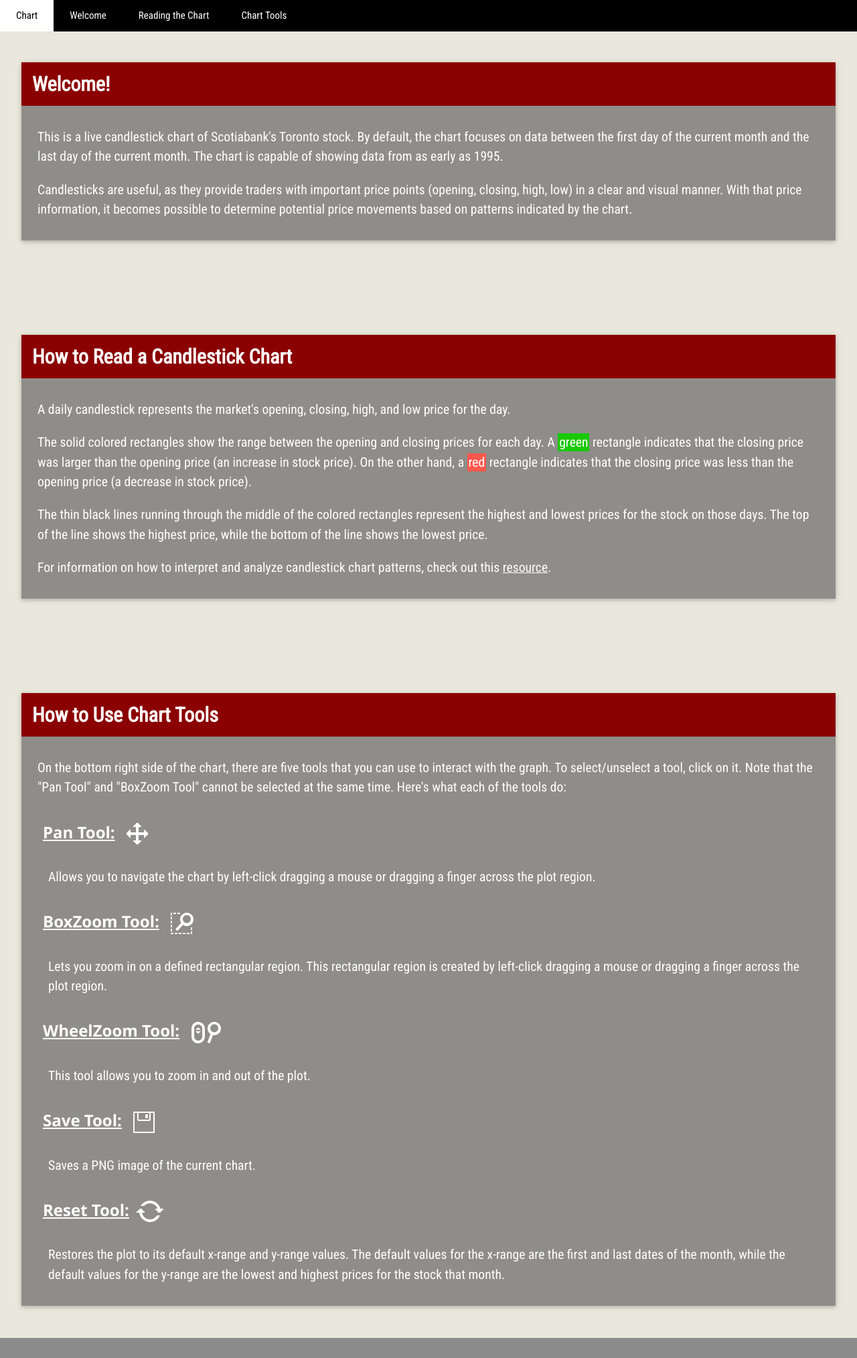
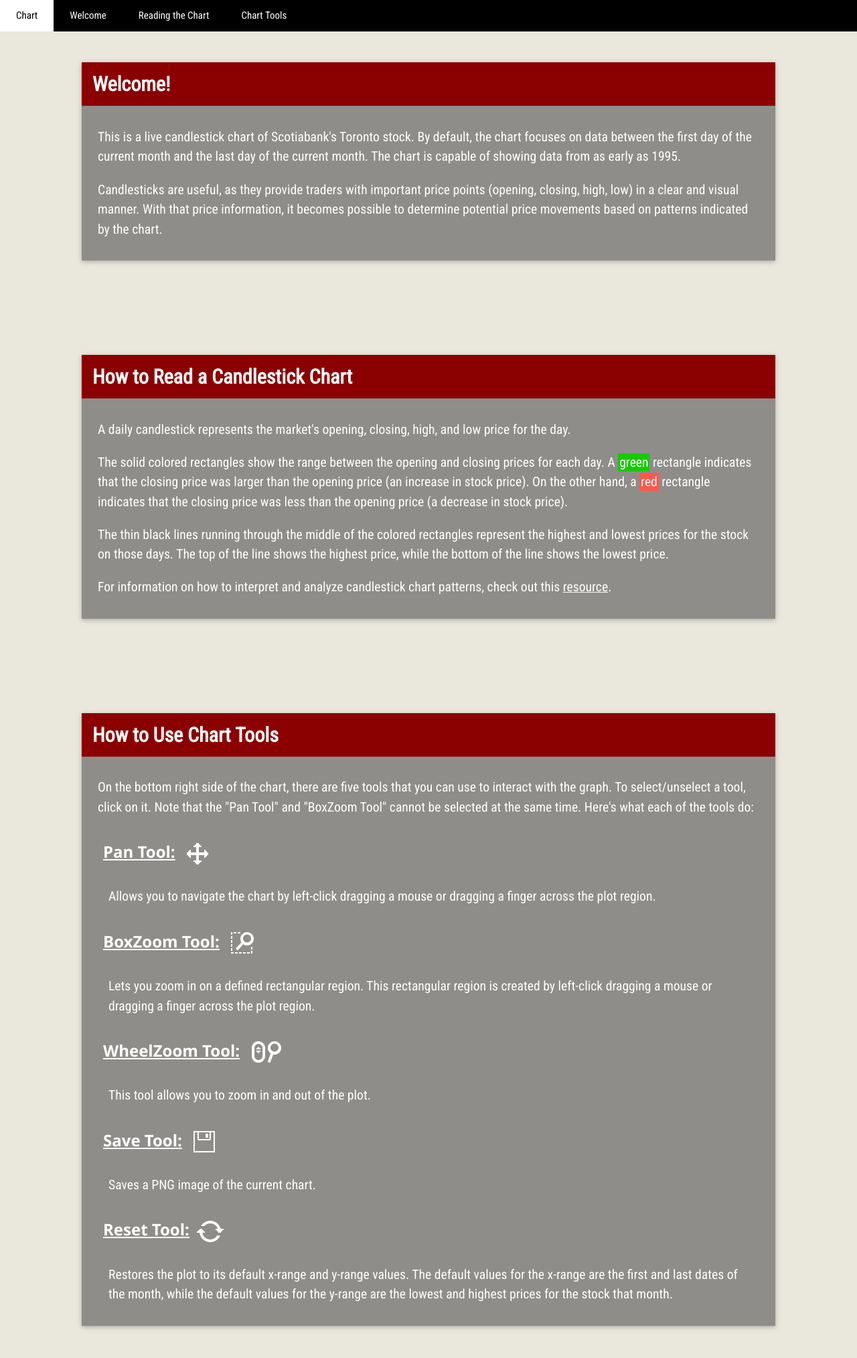
Before and after one commit to HassaanAbbasi/Candlestick-Graphs, a Flask app: template templates/home.html in a window 1280 px wide. Shown: the whole page at 67% size. Before the commit the page ends 1998 px from the top, so only its background shows below. Run offline with Flask 2, Linux system fonts and the light colour scheme; the template is opened without the code that fills it, so the values that code supplies are empty.

Commit message:
Made divs smaller (easier to digest text)

```diff
--- a/templates/home.html
+++ b/templates/home.html
@@ -44,7 +44,7 @@
             {{div | safe}}
         </div>
 
-        <div class="w3-content" style="max-width:2000px; margin-top: 45px;">
+        <div class="w3-content" style="max-width:1100px; margin-top: 45px;">
             <div class="w3-container w3-padding-32" id="welc">
                 <div class="w3-card-2 w3-margin" style="background-color: #8b0000;">
                     <div class="w3-container">
@@ -67,7 +67,7 @@
         </div>
 
 
-        <div class="w3-content" style="max-width:2000px; margin-top: 45px;">
+        <div class="w3-content" style="max-width:1100px; margin-top: 45px;">
             <div class="w3-container w3-padding-32" id="read">
                 <div class="w3-card-2 w3-margin" style="background-color: #8b0000;">
                     <div class="w3-container">
@@ -99,7 +99,7 @@
             </div>
         </div>
 
-        <div class="w3-content" style="max-width:2000px; margin-top: 45px;">
+        <div class="w3-content" style="max-width:1100px; margin-top: 45px;">
             <div class="w3-container w3-padding-32" id="tools">
                 <div class="w3-card-2 w3-margin" style="background-color: #8b0000;">
                 <div class="w3-container">
```
